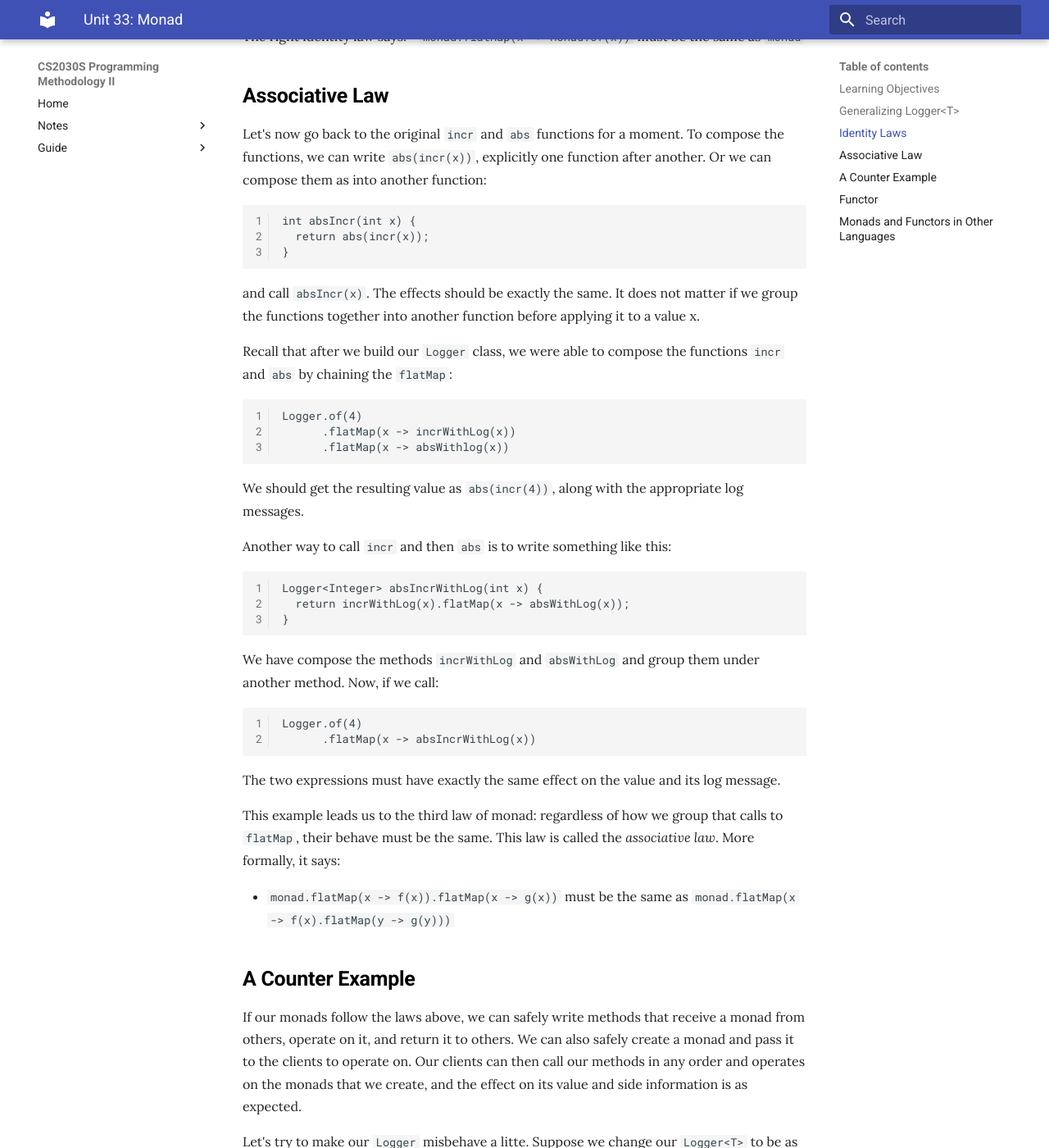
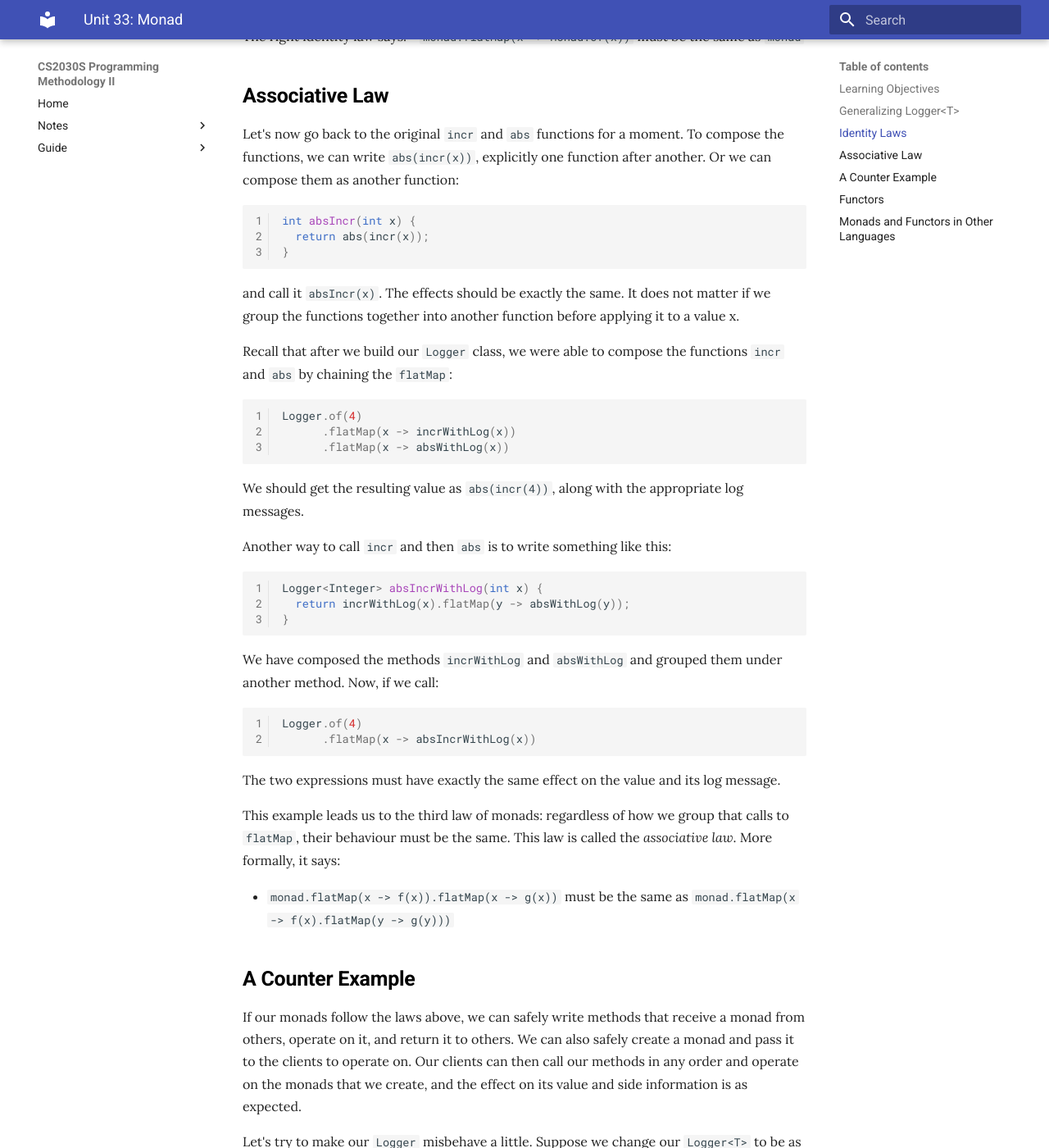
Before and after one commit to nus-cs2030s/2021-s2, an MkDocs documentation site: the page built from docs/33-monad.md, in a window 1280 px wide and 1400 px high, scrolled down 2305 px. Shown: the whole window at 82% size. Built offline with MkDocs 1.6.1 and Material for MkDocs 9.7.7, drawn with Linux system fonts in a browser that asks for light colours; some of the changed text lies outside the part shown.

````diff
--- a/docs/33-monad.md
+++ b/docs/33-monad.md
@@ -21,7 +21,7 @@ Different classes above have different side information that is initialized, sto
 - `InfiniteList<T>` stores the side information that the values in the list may or may not be evaluated.
 - `Logger<T>` stores the side information of a log describing the operations done on the value.
 
-These classes that we wrote follow certain patterns that make them well behave when we create them with `of` and chain them with `flatMap`.  Such classes that are "well behave" are examples of a programming construct called _monads_.  A monad must follow three laws, to behave well.  Let's examine the laws below.
+These classes that we wrote follow certain patterns that make them well behaved when we create them with `of` and chain them with `flatMap`.  Such classes that are "well behaved" are examples of a programming construct called _monads_.  A monad must follow three laws, to behave well.  Let's examine the laws below.
 
 ## Identity Laws
 
@@ -29,8 +29,8 @@ Before we list down the first and second laws formally, let's try to get some in
 
 The `of` method in a monad should behave like an identity.  It creates a new monad by initializing our monad with a value and its side information.   For instance, in our `Logger<T>`,
 ```Java
-  public static Logger of(T value) {
-  return new Logger(value, "");
+  public static <T> Logger<T> of(T value) {
+  return new Logger<>(value, "");
   }
 ```
 The logger is initialized with empty side information (e.g., empty string as a log message).
@@ -38,13 +38,13 @@ The logger is initialized with empty side information (e.g., empty string as a l
 Now, let's consider the lambda that we wish to pass into `flatMap`  -- such a lambda takes in a value, compute it, and wrap it in a "new" monad, together with the correponding side information.  For instance,
 
 ```Java
-Logger incrWithLog(int x) {
-  return new Logger(incr(x), "incr " + x + "; ");
+Logger<Integer> incrWithLog(int x) {
+  return new Logger<>(incr(x), "incr " + x + "; ");
 }
 ```
 
 What should we expect when we take a fresh new monad `Logger.of(4)` and call `flatMap` with a function `incrWithLog`?  Since `Logger.of(4)` is new with no operation performed on it yet, calling
-```
+```Java
 Logger.of(4).flatMap(x -> incrWithLog(x))
 ```
 should just result in the same value exactly as calling `incrWithLog(4)`.  So, we expect that, after calling the above, we have a `Logger` with a value 5 and a log message of `"incr 4"`.
@@ -52,7 +52,7 @@ should just result in the same value exactly as calling `incrWithLog(4)`.  So, w
 Our `of` method should not do anything extra to the value and side information -- it should simply wrap the value 4 into the `Logger`.  Our `flatMap` method should not do anything extra to the value and the side information, it should simply apply the given lambda expression to the value.
 
 Now, suppose we take an instance of `Logger`, called `logger`, that has already been operated on one or more times with `flatMap`, and contain some side information.  What should we expect when we call:
-```
+```Java
 logger.flatMap(x -> Logger.of(x))
 ```
 
@@ -68,49 +68,49 @@ The right identity law says:
 
 ## Associative Law
 
-Let's now go back to the original `incr` and `abs` functions for a moment.  To compose the functions, we can write `abs(incr(x))`, explicitly one function after another.  Or we can compose them as into another function:
-```
+Let's now go back to the original `incr` and `abs` functions for a moment.  To compose the functions, we can write `abs(incr(x))`, explicitly one function after another.  Or we can compose them as another function:
+```Java
 int absIncr(int x) {
   return abs(incr(x));
 }
 ```
 
-and call `absIncr(x)`.  The effects should be exactly the same.  It does not matter if we group the functions together into another function before applying it to a value x.
+and call it `absIncr(x)`.  The effects should be exactly the same.  It does not matter if we group the functions together into another function before applying it to a value x.
 
 Recall that after we build our `Logger` class, we were able to compose the functions `incr` and `abs` by chaining the `flatMap`:
 
-```
+```Java
 Logger.of(4)
       .flatMap(x -> incrWithLog(x))
-      .flatMap(x -> absWithlog(x))
+      .flatMap(x -> absWithLog(x))
 ```
 
 We should get the resulting value as `abs(incr(4))`, along with the appropriate log messages.
 
 Another way to call `incr` and then `abs` is to write something like this:
-```
+```Java
 Logger<Integer> absIncrWithLog(int x) {
-  return incrWithLog(x).flatMap(x -> absWithLog(x));
+  return incrWithLog(x).flatMap(y -> absWithLog(y));
 }
 ```
 
-We have compose the methods `incrWithLog` and `absWithLog` and group them under another method.  Now, if we call:
-```
+We have composed the methods `incrWithLog` and `absWithLog` and grouped them under another method.  Now, if we call:
+```Java
 Logger.of(4)
       .flatMap(x -> absIncrWithLog(x))
 ```
 
 The two expressions must have exactly the same effect on the value and its log message.
 
-This example leads us to the third law of monad: regardless of how we group that calls to `flatMap`, their behave must be the same.  This law is called the _associative law_.  More formally, it says:
+This example leads us to the third law of monads: regardless of how we group that calls to `flatMap`, their behaviour must be the same.  This law is called the _associative law_.  More formally, it says:
 
 - `monad.flatMap(x -> f(x)).flatMap(x -> g(x))` must be the same as `monad.flatMap(x -> f(x).flatMap(y -> g(y)))`
 
 ## A Counter Example
 
-If our monads follow the laws above, we can safely write methods that receive a monad from others, operate on it, and return it to others.  We can also safely create a monad and pass it to the clients to operate on.  Our clients can then call our methods in any order and operates on the monads that we create, and the effect on its value and side information is as expected.
+If our monads follow the laws above, we can safely write methods that receive a monad from others, operate on it, and return it to others.  We can also safely create a monad and pass it to the clients to operate on.  Our clients can then call our methods in any order and operate on the monads that we create, and the effect on its value and side information is as expected.
 
-Let's try to make our `Logger` misbehave a litte.  Suppose we change our `Logger<T>` to be as follows:
+Let's try to make our `Logger` misbehave a little.  Suppose we change our `Logger<T>` to be as follows:
 
 ```Java hl_lines="12 16"
 // version 0.3 (NOT a monad)
@@ -120,29 +120,33 @@ class Logger<T> {
 
   private Logger(T value, String log) {
     this.value = value;
-  this.log = log;
+	this.log = log;
   }
 
-  public static Logger of(T value) {
-  return new Logger(value, "Logging starts: ");
+  public static <T> Logger<T> of(T value) {
+	return new Logger<>(value, "Logging starts: ");
+  }
+
+  public static <T> Logger<T> of(T value, String log) {
+	  return new Logger<>(value, log);
   }
 
   public <R> Logger<R> flatMap(Transformer<? super T, ? extends Logger<? extends R>> transformer) {
-    Logger<R> logger = transformer.transform(this.value)
-  return new Logger(logger.value, logger.log + "\n" + this.log);
+    Logger<? extends R> logger = transformer.transform(this.value);
+	return new Logger<>(logger.value, logger.log + this.log);
   }
 
-  String toString() {
+  public String toString() {
     return "value: " + this.value + ", log: " + this.log;
   }
 }
 ```
 
-Our `of` adds a little initialization message.  Our `flatMap` adds a little new line before appending with the given log message.  Now, our `Logger<T>` is not that well behave anymore.
+Our `of` adds a little initialization message.  Our `flatMap` adds a little new line before appending with the given log message.  Now, our `Logger<T>` is not that well behaved anymore.
 
 Suppose we have two methods `foo` and `bar`, both take in an `x` and perform a series of operations on `x`.  Both returns us a `Logger` instance on the final value and its log.
 
-```
+```Java
 Logger<Integer> foo(int x) {
   return Logger.of(x)
       .flatMap(...)
@@ -160,17 +164,17 @@ Logger<Integer> bar(int x) {
 ```
 
 Now, we want to perform the sequence of operations done in `foo`, followed by the sequence of operations done in `bar`.  So we called:
-```
+```Java
 foo(4).flatMap(x -> bar(x))
 ```
 
 We will find that the string `"Logging starts"` appears twice in our logs and there is now an extra blank line in the log file!
 
-## Functor
+## Functors
 
-We will end this unit with a brief discussion on _functor_, another common abstraction in functional-style programming.  A functor is a simpler construction than a monad in that it only ensures lambdas can be applied sequentially to the value, without worrying about side information.
+We will end this unit with a brief discussion on _functors_, another common abstraction in functional-style programming.  A functor is a simpler construction than a monad in that it only ensures lambdas can be applied sequentially to the value, without worrying about side information.
 
-Recall that when we build our `Logger<T>` abstraction, we add a `map` that only updates the value but change nothing to the side information.  One can think of a functor as an abstraction that supports `map`.
+Recall that when we build our `Logger<T>` abstraction, we add a `map` that only updates the value but changes nothing to the side information.  One can think of a functor as an abstraction that supports `map`.
 
 A functor needs to adhere to two laws:
 
````
Also changed, not shown: docs/32-logger.md (+35 -27 lines), docs/34-parallel.md (+10 -10 lines), docs/slides/cs2030s-lec10.html (added, +127 -0 lines).
